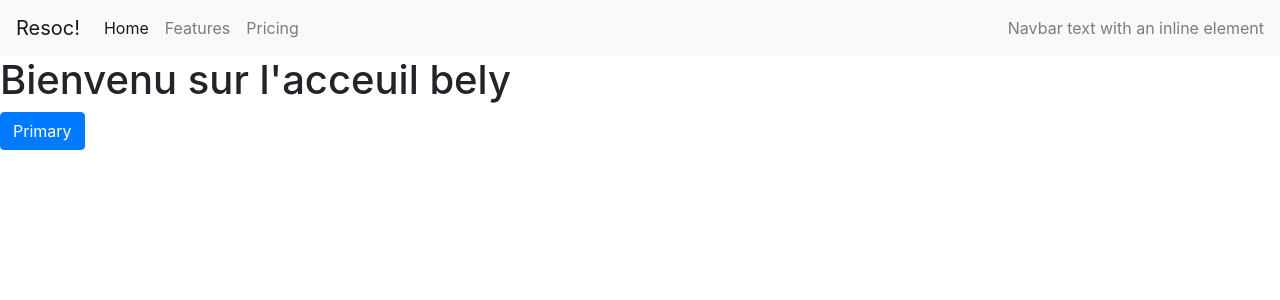
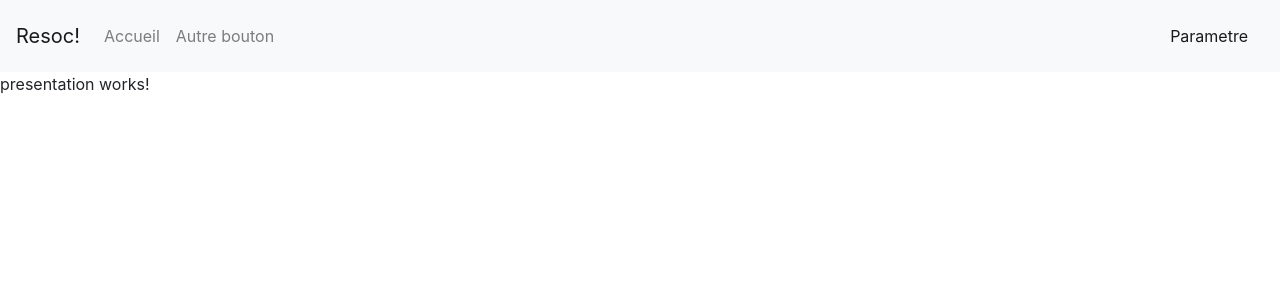
Before and after one commit to arthurlambert27/resoc, an Angular app: page / in a window 1280 px wide. Shown: the top 300 px of the page. Built offline with nearby package versions, Linux system fonts and the light colour scheme.

Commit message:
Mise en place des routes

```diff
--- a/angular.json
+++ b/angular.json
@@ -25,8 +25,7 @@
             "styles": [
               "src/styles.css"
             ],
-            "scripts": ["../node_modules/jquery/dist/jquery.min.js",
-              "../node_modules/bootstrap/dist/js/bootstrap.js"
+            "scripts": [
             ],
             "es5BrowserSupport": true
           },
--- a/package.json
+++ b/package.json
@@ -21,7 +21,6 @@
     "@angular/router": "~7.2.0",
     "bootstrap": "^4.2.1",
     "core-js": "^2.5.4",
-    "jquery": "^3.3.1",
     "rxjs": "~6.3.3",
     "tslib": "^1.9.0",
     "zone.js": "~0.8.26"
--- a/src/app/app.component.html
+++ b/src/app/app.component.html
@@ -1,26 +1,22 @@
-
 <nav class="navbar navbar-expand-lg navbar-light bg-light">
-    <a class="navbar-brand" href="#">Resoc!</a>
+    <a class="navbar-brand" routerLink="presentation">Resoc!</a>
     <button class="navbar-toggler" type="button" data-toggle="collapse" data-target="#navbarText" aria-controls="navbarText" aria-expanded="false" aria-label="Toggle navigation">
       <span class="navbar-toggler-icon"></span>
     </button>
     <div class="collapse navbar-collapse" id="navbarText">
       <ul class="navbar-nav mr-auto">
-        <li class="nav-item active">
-          <a class="nav-link" href="#">Home <span class="sr-only">(current)</span></a>
+        <li class="nav-item">
+          <a class="nav-link" routerLink="accueil">Accueil</a>
         </li>
         <li class="nav-item">
-          <a class="nav-link" href="#">Features</a>
-        </li>
-        <li class="nav-item">
-          <a class="nav-link" href="#">Pricing</a>
+          <a class="nav-link" routerLink="">Autre bouton</a>
         </li>
       </ul>
       <span class="navbar-text">
-        Navbar text with an inline element
+        <a class="nav-link" routerLink="settings">Parametre</a>
       </span>
     </div>
 </nav>
 
 
-<app-acceuil></app-acceuil>
+<router-outlet></router-outlet>
--- a/src/app/app.module.ts
+++ b/src/app/app.module.ts
@@ -6,6 +6,15 @@ import { AcceuilComponent } from './composants/acceuil/acceuil.component';
 import { AuthComponent } from './auth/auth.component';
 import { ParametreComponent } from './parametre/parametre.component';
 import { PresentationComponent } from './presentation/presentation.component';
+import {RouterModule, Routes} from '@angular/router';
+
+const appRoutes: Routes = [
+  { path: 'accueil', component: AcceuilComponent},
+  { path: '', component: PresentationComponent},
+  { path: 'settings', component: ParametreComponent},
+  { path: 'authentification', component: AuthComponent},
+
+]
 
 @NgModule({
   declarations: [
@@ -16,7 +25,8 @@ import { PresentationComponent } from './presentation/presentation.component';
     PresentationComponent
   ],
   imports: [
-    BrowserModule
+    BrowserModule,
+    RouterModule.forRoot(appRoutes)
   ],
   providers: [],
   bootstrap: [AppComponent]
```
Also changed, not shown: 1 other file (tests, documents, lock files or other folders).
